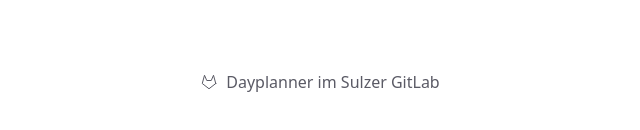
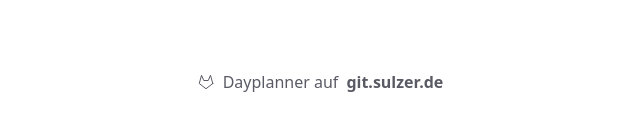
Before and after one commit to ShubhamS021/dailyplanner_react, a React (Create React App) app: page / in a window 1280 px wide. Shown: the part 666-796 px from the top of the page, without its empty margins (320-960 px from the left). Built offline with nearby package versions, Linux system fonts and the light colour scheme.

Commit message:
style: improved hover chore: changed wording

```diff
--- a/src/components/MyBoards/MyBoards.tsx
+++ b/src/components/MyBoards/MyBoards.tsx
@@ -130,10 +130,10 @@ export const MyBoards = () => {
 
             <footer className="flex flex-col items-center gap-3 self-end">
                 <a
-                    className="text-[#5A5A65] hover:font-semibold flex gap-2 items-center"
+                    className="text-[#5A5A65] flex gap-2 items-center"
                     href="https://git.sulzer.de/hahnk/dayplanner"
                 >
-                    {gitlabSVG} Dayplanner im Sulzer GitLab
+                    {gitlabSVG} Dayplanner auf <b>git.sulzer.de</b>
                 </a>
             </footer>
         </main>
```
